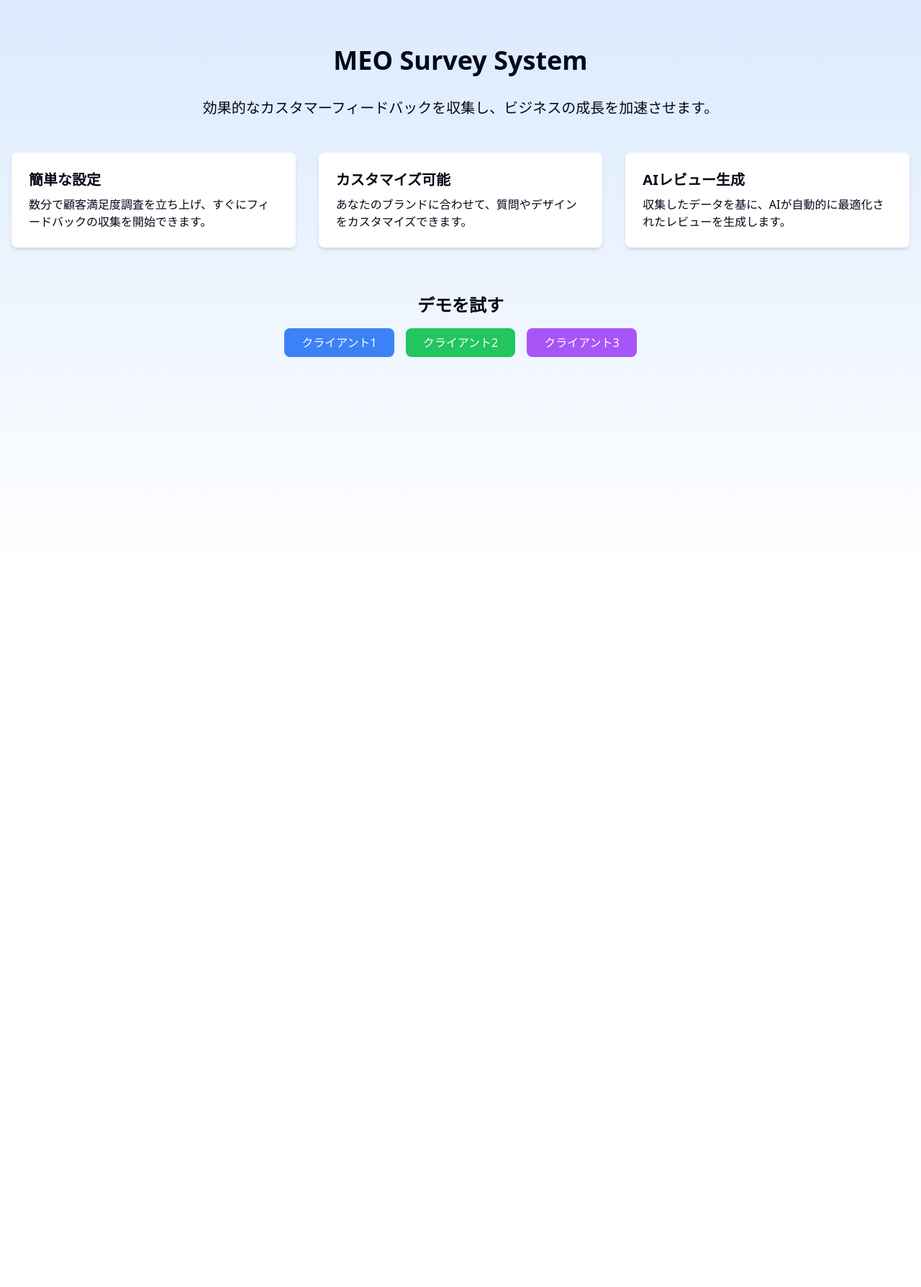
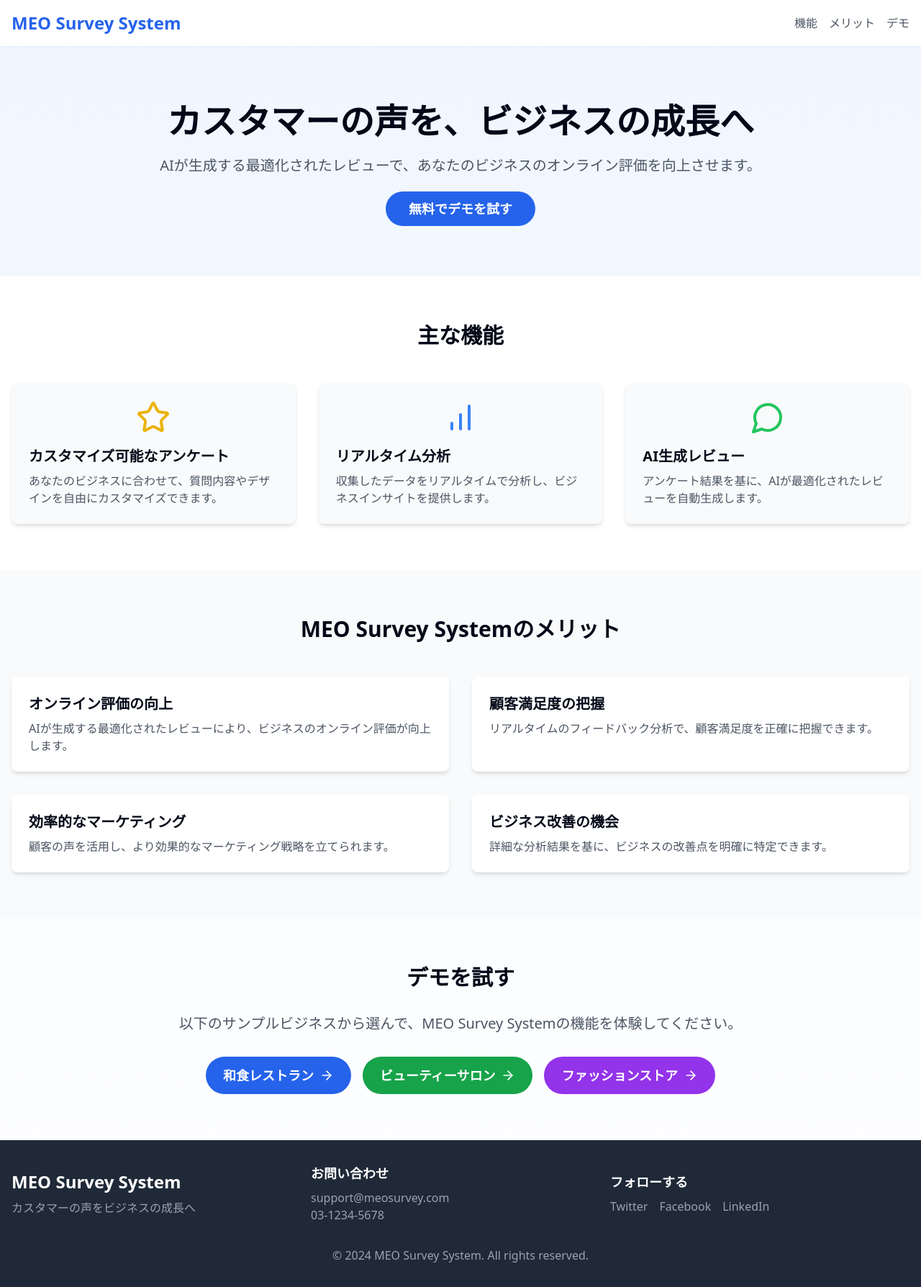
Before and after one commit to satorusekiguchi/meo, a Next.js app: page / in a window 1280 px wide. Shown: the whole page at 72% size. Before the commit the page ends 800 px from the top, so only its background shows below. Built offline with nearby package versions, Linux system fonts and the light colour scheme.

Commit message:
TOP変更

```diff
--- a/src/app/page.tsx
+++ b/src/app/page.tsx
@@ -1,58 +1,186 @@
 import Link from "next/link";
+import { ArrowRight, Star, BarChart, MessageCircle } from "lucide-react";
 
 export default function Home() {
   return (
-    <div className="min-h-screen bg-gradient-to-b from-blue-100 to-white">
-      <main className="container mx-auto px-4 py-16">
-        <h1 className="text-4xl font-bold text-center mb-8">
+    <div className="min-h-screen bg-gradient-to-b from-blue-50 to-white">
+      <header className="bg-white shadow-sm">
+        <div className="container mx-auto px-4 py-4 flex justify-between items-center">
+          <h1 className="text-2xl font-bold text-blue-600">
             MEO Survey System
           </h1>
-        <p className="text-xl text-center mb-12">
-          効果的なカスタマーフィードバックを収集し、ビジネスの成長を加速させます。
+          <nav>
+            <ul className="flex space-x-4">
+              <li>
+                <a
+                  href="#features"
+                  className="text-gray-600 hover:text-blue-600"
+                >
+                  機能
+                </a>
+              </li>
+              <li>
+                <a
+                  href="#benefits"
+                  className="text-gray-600 hover:text-blue-600"
+                >
+                  メリット
+                </a>
+              </li>
+              <li>
+                <a href="#demo" className="text-gray-600 hover:text-blue-600">
+                  デモ
+                </a>
+              </li>
+            </ul>
+          </nav>
+        </div>
+      </header>
+
+      <main>
+        <section className="py-20 text-center">
+          <div className="container mx-auto px-4">
+            <h2 className="text-5xl font-bold mb-6">
+              カスタマーの声を、ビジネスの成長へ
+            </h2>
+            <p className="text-xl text-gray-600 mb-8">
+              AIが生成する最適化されたレビューで、あなたのビジネスのオンライン評価を向上させます。
             </p>
-        <div className="grid grid-cols-1 md:grid-cols-3 gap-8">
+            <Link
+              href="#demo"
+              className="bg-blue-600 text-white px-8 py-3 rounded-full text-lg font-semibold hover:bg-blue-700 transition duration-300"
+            >
+              無料でデモを試す
+            </Link>
+          </div>
+        </section>
+
+        <section id="features" className="py-16 bg-white">
+          <div className="container mx-auto px-4">
+            <h2 className="text-3xl font-bold text-center mb-12">主な機能</h2>
+            <div className="grid md:grid-cols-3 gap-8">
               <FeatureCard
-            title="簡単な設定"
-            description="数分で顧客満足度調査を立ち上げ、すぐにフィードバックの収集を開始できます。"
+                icon={<Star className="w-12 h-12 text-yellow-500" />}
+                title="カスタマイズ可能なアンケート"
+                description="あなたのビジネスに合わせて、質問内容やデザインを自由にカスタマイズできます。"
               />
               <FeatureCard
-            title="カスタマイズ可能"
-            description="あなたのブランドに合わせて、質問やデザインをカスタマイズできます。"
+                icon={<BarChart className="w-12 h-12 text-blue-500" />}
+                title="リアルタイム分析"
+                description="収集したデータをリアルタイムで分析し、ビジネスインサイトを提供します。"
               />
               <FeatureCard
-            title="AIレビュー生成"
-            description="収集したデータを基に、AIが自動的に最適化されたレビューを生成します。"
+                icon={<MessageCircle className="w-12 h-12 text-green-500" />}
+                title="AI生成レビュー"
+                description="アンケート結果を基に、AIが最適化されたレビューを自動生成します。"
               />
             </div>
-        <section className="mt-16 text-center">
-          <h2 className="text-2xl font-semibold mb-4">デモを試す</h2>
-          <nav className="space-x-4">
-            <ClientLink
-              href="/client-01"
-              className="bg-blue-500 hover:bg-blue-600"
-            >
-              クライアント1
-            </ClientLink>
-            <ClientLink
-              href="/client-02"
-              className="bg-green-500 hover:bg-green-600"
-            >
-              クライアント2
-            </ClientLink>
-            <ClientLink
-              href="/client-03"
-              className="bg-purple-500 hover:bg-purple-600"
-            >
-              クライアント3
-            </ClientLink>
-          </nav>
+          </div>
+        </section>
+
+        <section id="benefits" className="py-16 bg-gray-50">
+          <div className="container mx-auto px-4">
+            <h2 className="text-3xl font-bold text-center mb-12">
+              MEO Survey Systemのメリット
+            </h2>
+            <div className="grid md:grid-cols-2 gap-8">
+              <BenefitCard
+                title="オンライン評価の向上"
+                description="AIが生成する最適化されたレビューにより、ビジネスのオンライン評価が向上します。"
+              />
+              <BenefitCard
+                title="顧客満足度の把握"
+                description="リアルタイムのフィードバック分析で、顧客満足度を正確に把握できます。"
+              />
+              <BenefitCard
+                title="効率的なマーケティング"
+                description="顧客の声を活用し、より効果的なマーケティング戦略を立てられます。"
+              />
+              <BenefitCard
+                title="ビジネス改善の機会"
+                description="詳細な分析結果を基に、ビジネスの改善点を明確に特定できます。"
+              />
+            </div>
+          </div>
+        </section>
+
+        <section id="demo" className="py-16">
+          <div className="container mx-auto px-4 text-center">
+            <h2 className="text-3xl font-bold mb-8">デモを試す</h2>
+            <p className="text-xl text-gray-600 mb-8">
+              以下のサンプルビジネスから選んで、MEO Survey
+              Systemの機能を体験してください。
+            </p>
+            <div className="flex flex-wrap justify-center gap-4">
+              <DemoLink href="/client-01" className="bg-blue-600">
+                和食レストラン
+              </DemoLink>
+              <DemoLink href="/client-02" className="bg-green-600">
+                ビューティーサロン
+              </DemoLink>
+              <DemoLink href="/client-03" className="bg-purple-600">
+                ファッションストア
+              </DemoLink>
+            </div>
+          </div>
         </section>
       </main>
+
+      <footer className="bg-gray-800 text-white py-8">
+        <div className="container mx-auto px-4">
+          <div className="flex flex-wrap justify-between items-center">
+            <div className="w-full md:w-1/3 mb-6 md:mb-0">
+              <h3 className="text-2xl font-bold mb-2">MEO Survey System</h3>
+              <p className="text-gray-400">カスタマーの声をビジネスの成長へ</p>
+            </div>
+            <div className="w-full md:w-1/3 mb-6 md:mb-0">
+              <h4 className="text-lg font-semibold mb-2">お問い合わせ</h4>
+              <p className="text-gray-400">support@meosurvey.com</p>
+              <p className="text-gray-400">03-1234-5678</p>
+            </div>
+            <div className="w-full md:w-1/3">
+              <h4 className="text-lg font-semibold mb-2">フォローする</h4>
+              <div className="flex space-x-4">
+                <a href="#" className="text-gray-400 hover:text-white">
+                  Twitter
+                </a>
+                <a href="#" className="text-gray-400 hover:text-white">
+                  Facebook
+                </a>
+                <a href="#" className="text-gray-400 hover:text-white">
+                  LinkedIn
+                </a>
+              </div>
+            </div>
+          </div>
+          <div className="mt-8 text-center text-gray-400">
+            <p>&copy; 2024 MEO Survey System. All rights reserved.</p>
+          </div>
+        </div>
+      </footer>
     </div>
   );
 }
 
 function FeatureCard({
+  icon,
+  title,
+  description,
+}: {
+  icon: React.ReactNode;
+  title: string;
+  description: string;
+}) {
+  return (
+    <div className="bg-gray-50 p-6 rounded-lg shadow-md">
+      <div className="flex justify-center mb-4">{icon}</div>
+      <h3 className="text-xl font-semibold mb-2">{title}</h3>
+      <p className="text-gray-600">{description}</p>
+    </div>
+  );
+}
+
+function BenefitCard({
   title,
   description,
 }: {
@@ -62,12 +190,12 @@ function FeatureCard({
   return (
     <div className="bg-white p-6 rounded-lg shadow-md">
       <h3 className="text-xl font-semibold mb-2">{title}</h3>
-      <p>{description}</p>
+      <p className="text-gray-600">{description}</p>
     </div>
   );
 }
 
-function ClientLink({
+function DemoLink({
   href,
   className,
   children,
@@ -79,9 +207,10 @@ function ClientLink({
   return (
     <Link
       href={href}
-      className={`inline-block text-white px-6 py-2 rounded-lg transition-colors ${className}`}
+      className={`inline-flex items-center text-white px-6 py-3 rounded-full text-lg font-semibold hover:opacity-90 transition duration-300 ${className}`}
     >
       {children}
+      <ArrowRight className="ml-2 w-5 h-5" />
     </Link>
   );
 }
```
Lines whose indentation alone changed are shown as unchanged.
